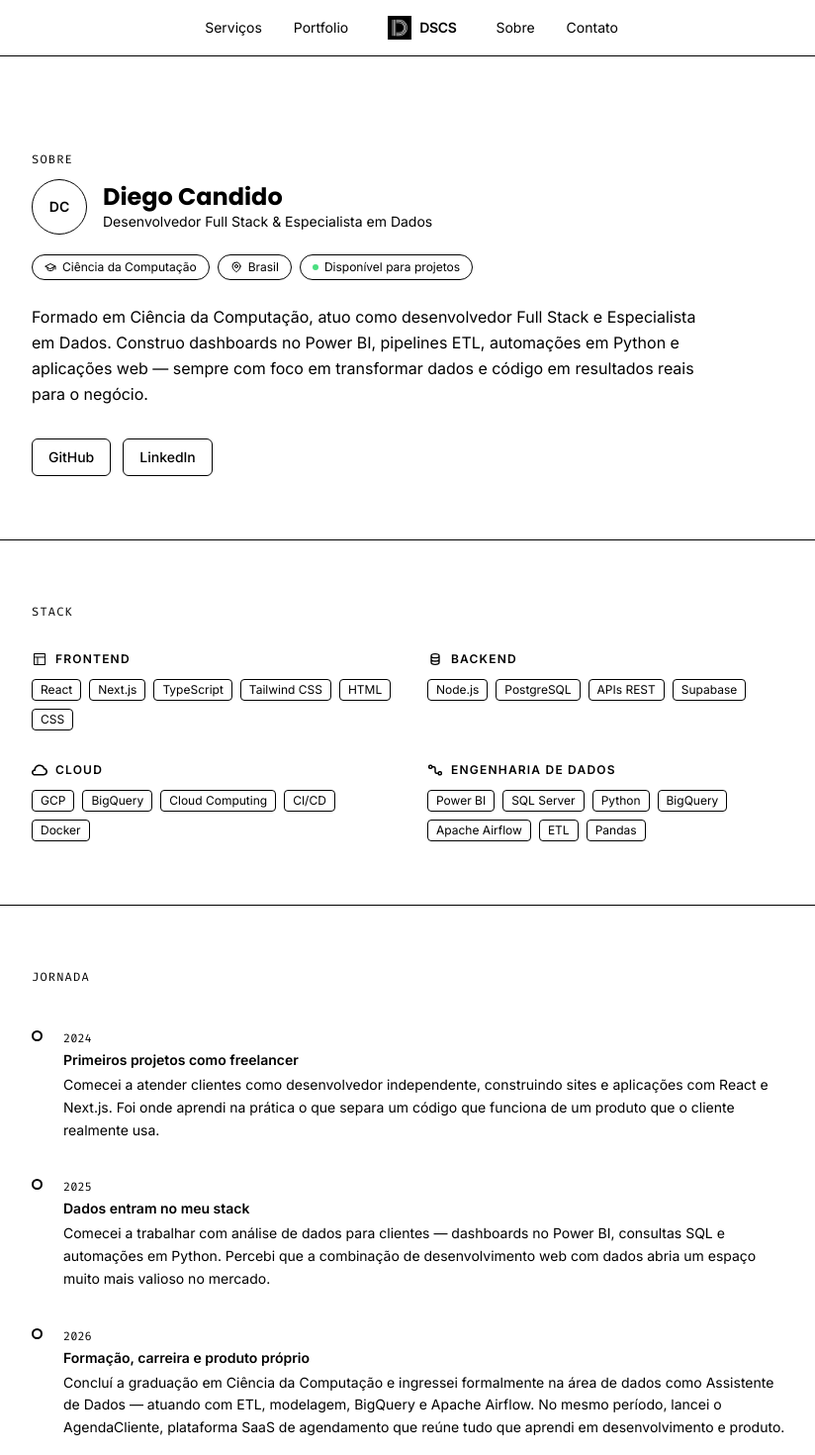
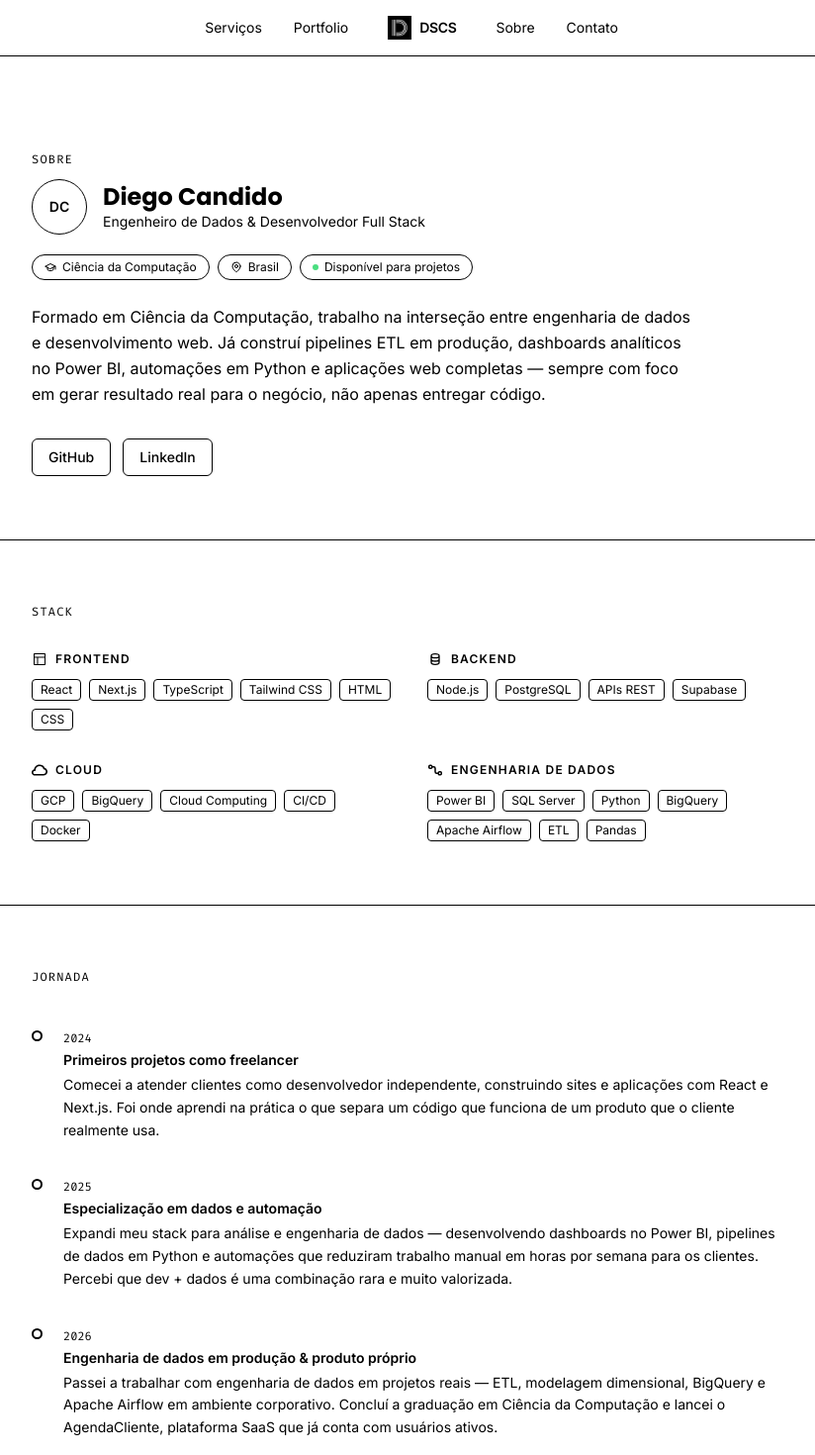
Before and after one commit to diegoscs/site_dscs, a Next.js app: page /sobre in a window 1280 px wide. Shown: the top 1470 px of the page at 99% size, without its empty margins (224-1048 px from the left). Built offline with nearby package versions, Linux system fonts and the light colour scheme.

Commit message:
feat: Reframe /sobre positioning — Engenheiro de Dados, remove junior references

```diff
--- a/src/app/sobre/page.tsx
+++ b/src/app/sobre/page.tsx
@@ -3,11 +3,11 @@ import type { Metadata } from "next";
 export const metadata: Metadata = {
   title: "Sobre | Diego Candido",
   description:
-    "Desenvolvedor Full Stack & Especialista em Dados. Ciência da Computação, Power BI, Python, SQL, Next.js. Atuando desde 2024.",
+    "Engenheiro de Dados & Desenvolvedor Full Stack. Formado em Ciência da Computação. Power BI, Python, SQL, BigQuery, Next.js. Projetos em produção desde 2024.",
   openGraph: {
     title: "Sobre | Diego Candido",
     description:
-      "Desenvolvedor Full Stack & Especialista em Dados — trajetória, stack e projetos desde 2024.",
+      "Engenheiro de Dados & Desenvolvedor Full Stack — pipelines ETL, dashboards e aplicações web em produção.",
   },
 };
 
@@ -60,13 +60,13 @@ const timeline = [
   },
   {
     ano: "2025",
-    titulo: "Dados entram no meu stack",
-    descricao: "Comecei a trabalhar com análise de dados para clientes — dashboards no Power BI, consultas SQL e automações em Python. Percebi que a combinação de desenvolvimento web com dados abria um espaço muito mais valioso no mercado.",
+    titulo: "Especialização em dados e automação",
+    descricao: "Expandi meu stack para análise e engenharia de dados — desenvolvendo dashboards no Power BI, pipelines de dados em Python e automações que reduziram trabalho manual em horas por semana para os clientes. Percebi que dev + dados é uma combinação rara e muito valorizada.",
   },
   {
     ano: "2026",
-    titulo: "Formação, carreira e produto próprio",
-    descricao: "Concluí a graduação em Ciência da Computação e ingressei formalmente na área de dados como Assistente de Dados — atuando com ETL, modelagem, BigQuery e Apache Airflow. No mesmo período, lancei o AgendaCliente, plataforma SaaS de agendamento que reúne tudo que aprendi em desenvolvimento e produto.",
+    titulo: "Engenharia de dados em produção & produto próprio",
+    descricao: "Passei a trabalhar com engenharia de dados em projetos reais — ETL, modelagem dimensional, BigQuery e Apache Airflow em ambiente corporativo. Concluí a graduação em Ciência da Computação e lancei o AgendaCliente, plataforma SaaS que já conta com usuários ativos.",
   },
 ];
 
@@ -90,7 +90,7 @@ export default function Sobre() {
                 Diego Candido
               </h1>
               <p className="text-sm text-[var(--color-text-secondary)]">
-                Desenvolvedor Full Stack & Especialista em Dados
+                Engenheiro de Dados & Desenvolvedor Full Stack
               </p>
             </div>
           </div>
@@ -116,7 +116,7 @@ export default function Sobre() {
           </div>
 
           <p className="text-[var(--color-text-secondary)] leading-relaxed mb-8 max-w-2xl">
-            Formado em Ciência da Computação, atuo como desenvolvedor Full Stack e Especialista em Dados. Construo dashboards no Power BI, pipelines ETL, automações em Python e aplicações web — sempre com foco em transformar dados e código em resultados reais para o negócio.
+            Formado em Ciência da Computação, trabalho na interseção entre engenharia de dados e desenvolvimento web. Já construí pipelines ETL em produção, dashboards analíticos no Power BI, automações em Python e aplicações web completas — sempre com foco em gerar resultado real para o negócio, não apenas entregar código.
           </p>
 
           {/* Links sociais */}
```
